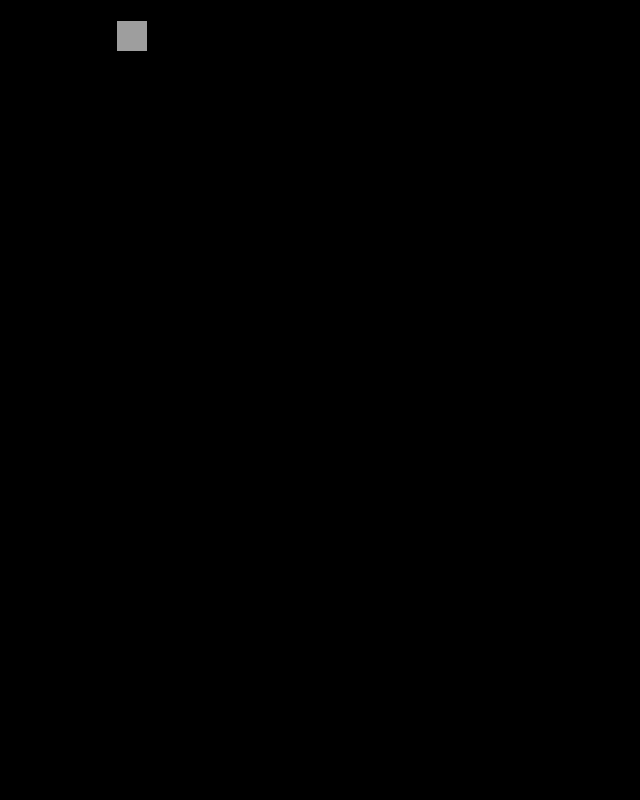
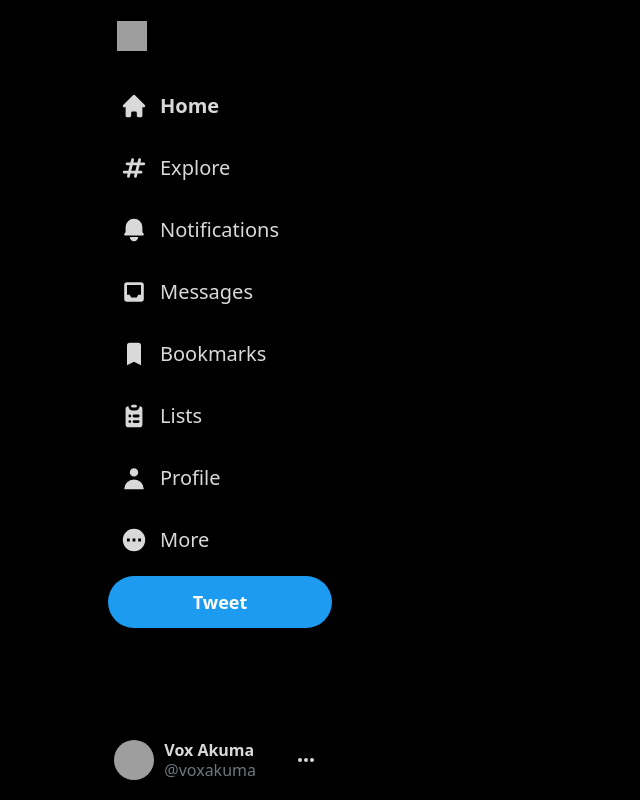
Before and after one commit to seo722/twitter-again, a Next.js app: page / in a window 1280 px wide. Shown: the whole page, without its empty margins (0-640 px from the left). Built offline with nearby package versions, Linux system fonts and the light colour scheme; grey boxes are pictures that could not be loaded.

Commit message:
sidebar style done

```diff
--- a/components/Sidebar.js
+++ b/components/Sidebar.js
@@ -1,5 +1,16 @@
 import Image from "next/image";
 import SidebarLink from "./SidebarLink";
+import {
+  BellIcon,
+  BookmarkIcon,
+  ClipboardListIcon,
+  DotsCircleHorizontalIcon,
+  DotsHorizontalIcon,
+  HashtagIcon,
+  HomeIcon,
+  InboxIcon,
+  UserIcon,
+} from "@heroicons/react/solid";
 
 function Sidebar() {
   return (
@@ -14,7 +25,36 @@
         <Image src="http://rb.gy/ogau5a" width={30} height={30} />
       </div>
       <div className="space-y-2.5 mt-4 mb-2.5 xl:ml-24">
-        <SidebarLink />
+        <SidebarLink text="Home" Icon={HomeIcon} active />
+        <SidebarLink text="Explore" Icon={HashtagIcon} />
+        <SidebarLink text="Notifications" Icon={BellIcon} />
+        <SidebarLink text="Messages" Icon={InboxIcon} />
+        <SidebarLink text="Bookmarks" Icon={BookmarkIcon} />
+        <SidebarLink text="Lists" Icon={ClipboardListIcon} />
+        <SidebarLink text="Profile" Icon={UserIcon} />
+        <SidebarLink text="More" Icon={DotsCircleHorizontalIcon} />
+      </div>
+      <button
+        className="hidden xl:inline ml-auto bg-[#1d9bf0] text-white
+        rounded-full w-56 h-[52px] text-lg font-bold shadow-md hover:bg-[#1a8cd8]"
+      >
+        Tweet
+      </button>
+      <div
+        className="text-[#d9d9d9] flex items-center justify-center
+        mt-auto hoverAnimation xl:ml-auto "
+        // xl:-mr-5
+      >
+        <img
+          src="https://pbs.twimg.com/media/FX9kIDvaMAAzqYl?format=jpg"
+          alt=""
+          className="h-10 w-10 rounded-full xl:mr-2.5"
+        />
+        <div className="hidden xl:inline leading-5">
+          <h4 className="font-bold">Vox Akuma</h4>
+          <p className="text-[#6e767d]">@voxakuma</p>
+        </div>
+        <DotsHorizontalIcon className="h-5 hidden xl:inline ml-10" />
       </div>
     </div>
   );
--- a/components/SidebarLink.js
+++ b/components/SidebarLink.js
@@ -1,5 +1,13 @@
-function SidebarLink() {
-  return <div>SidebarLink</div>;
+function SidebarLink({ text, Icon, active }) {
+  return (
+    <div
+      className={`text-[#d9d9d9] flex items-center justify-center xl:justify-start
+      text-xl space-x-3 hoverAnimation ${active && "font-bold"}`}
+    >
+      <Icon className="h-7" />
+      <span className="hidden xl:inline">{text}</span>
+    </div>
+  );
 }
 
 export default SidebarLink;
--- a/package.json
+++ b/package.json
@@ -9,6 +9,7 @@
     "lint": "next lint"
   },
   "dependencies": {
+    "@heroicons/react": "^1.0.6",
     "next": "12.2.2",
     "react": "18.2.0",
     "react-dom": "18.2.0"
```
Also changed, not shown: 1 other file (tests, documents, lock files or other folders).
